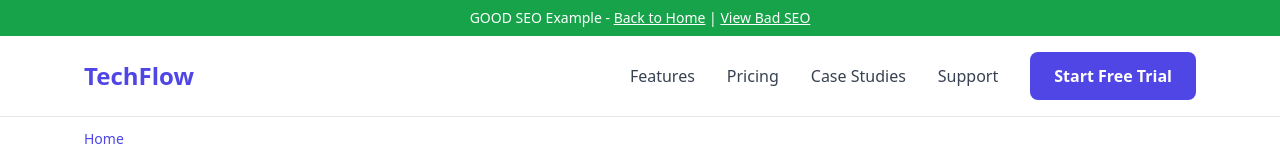
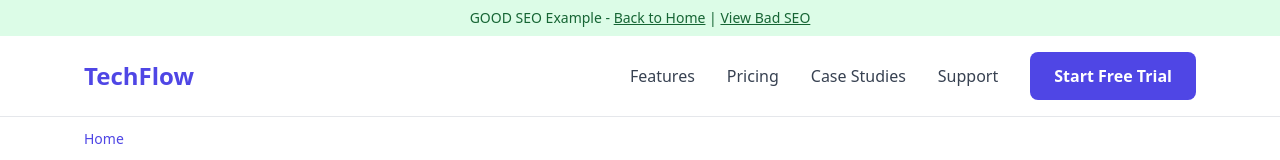
Before and after one commit to rumeshwrkn/nextjs-seo-demo, a Next.js app: page /good in a window 1280 px wide. Shown: the top 160 px of the page. Built offline with nearby package versions, Linux system fonts and the light colour scheme.

Commit message:
Update: color

```diff
--- a/app/good/page.tsx
+++ b/app/good/page.tsx
@@ -21,7 +21,7 @@ export default function GoodSEOPage() {
       />
 
       {/* Badge to identify this is the good version */}
-      <div className="bg-green-600 text-white text-center py-2 text-sm">
+      <div className="bg-green-100 text-green-800 text-center py-2 text-sm font-medium">
         GOOD SEO Example - <Link href="/" className="underline">Back to Home</Link> | <Link href="/bad" className="underline">View Bad SEO</Link>
       </div>
 
```
